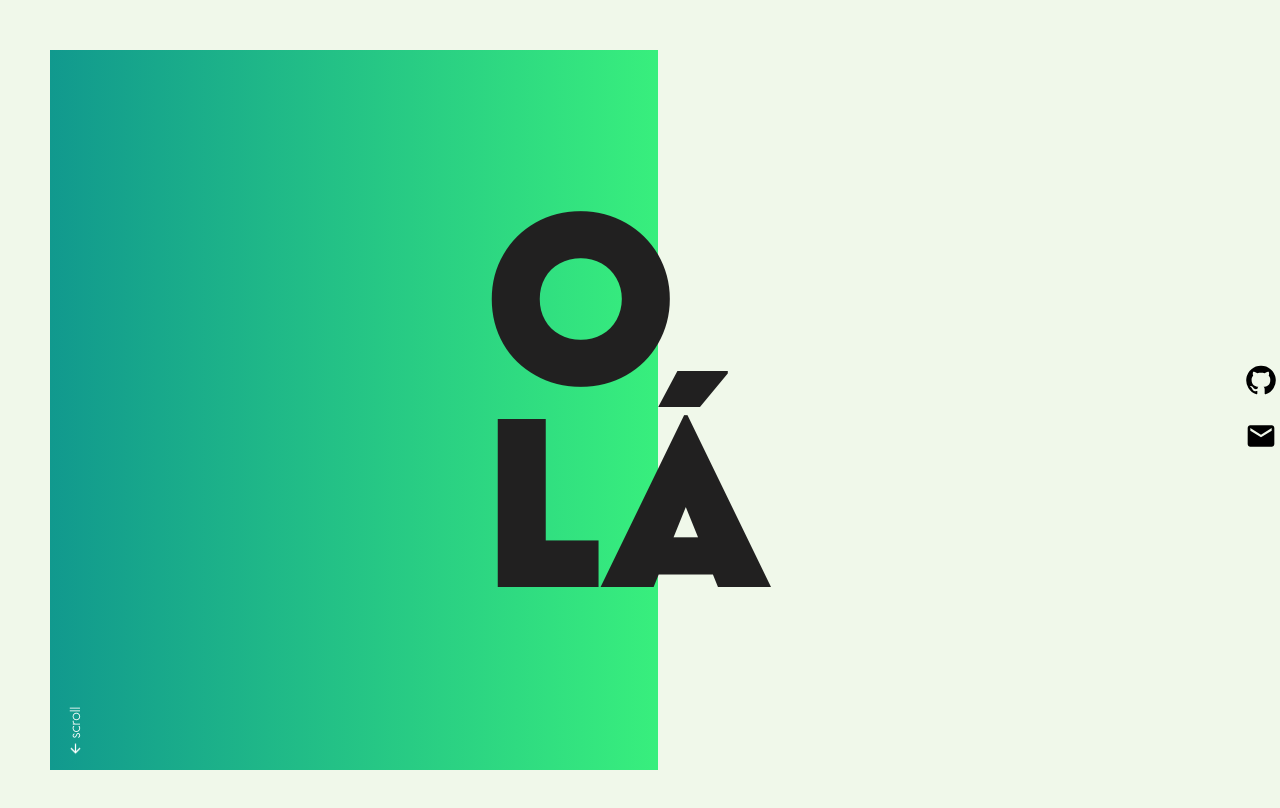
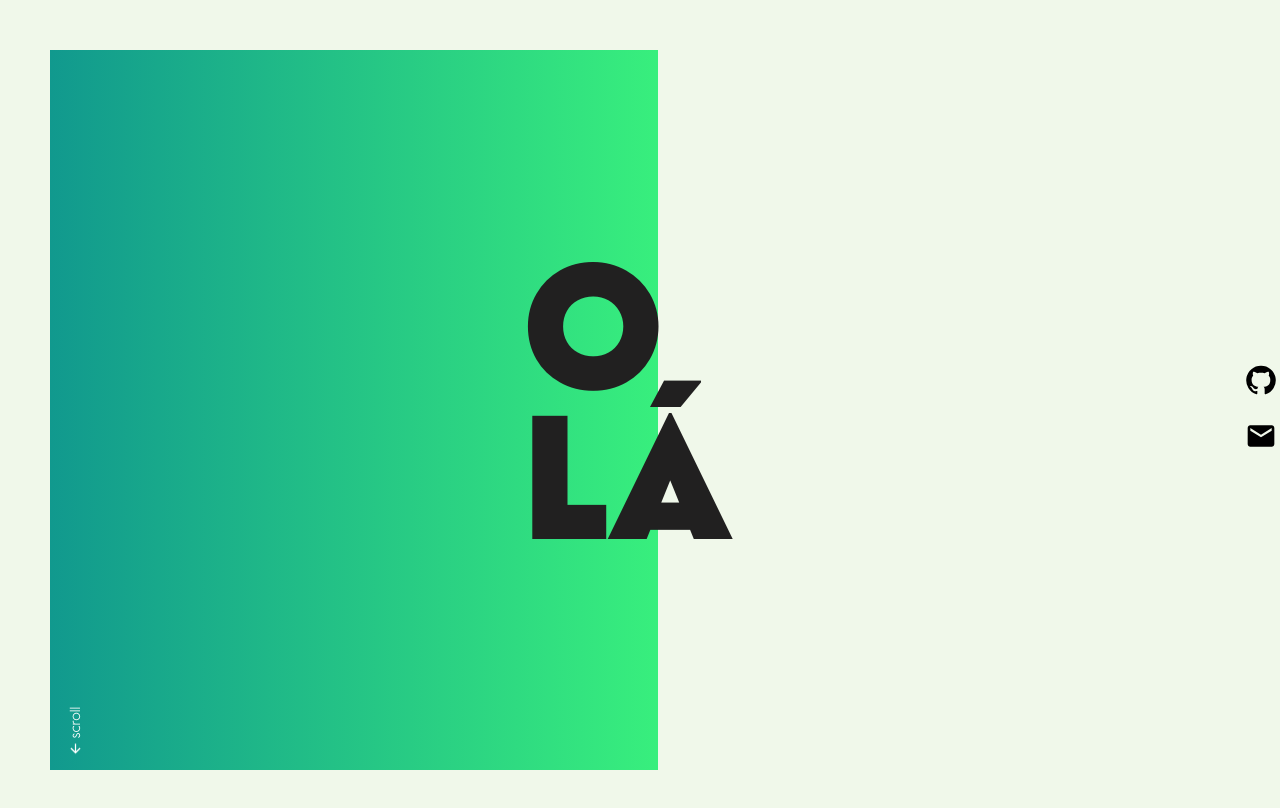
Before and after one commit to guibrbs/Portfolio-OLD, a React (Create React App) app: page / in a window 1280 px wide. Shown: the top 808 px of the page. Built offline with nearby package versions, Linux system fonts and the light colour scheme.

Commit message:
Commit alteração no tamanho das fontes

```diff
--- a/src/App.js
+++ b/src/App.js
@@ -9,6 +9,28 @@ import Apresentation from "./Apresentation";
 export default () => {
 
     const [movement, setMovement] = useState(false);
+    const projects = [
+        {
+            link: "https://guibrbs.github.io/ProjetoNetflix/",
+            img: "https://www.caviarcriativo.com/wp-content/uploads/2020/06/Significados-da-Marca-Netflix.gif",
+            name: "Clone Netflix",
+            info: [
+                "React Js",
+                "HTML",
+                "CSS3"
+            ]
+        },
+        {
+            link: "https://guibrbs.github.io/calculadora/",
+            img: "https://media.giphy.com/media/3o85xFdBA27p6TJWgM/giphy.gif",
+            name: "Calculator",
+            info: [
+                "React Js",
+                "HTML",
+                "CSS3"
+            ]
+        }
+    ]
 
     useEffect(() => {
         const scrollListener = () => {
@@ -26,7 +48,6 @@ export default () => {
     return (
         <section>
             <div className={"white--margin"}>
-
                 {/* eslint-disable-next-line jsx-a11y/anchor-has-content */}
                 <a href={"https://github.com/guibrbs"} target={"_blank"} rel={"noreferrer"} style={{color: "black"}}><GitHubIcon className={"icons"} style={{fontSize: 32}}/></a>
                 <a href={"mailto: mrguilhermeferreira@gmail.com"} target={"_blank"} rel={"noreferrer"} style={{color: "black"}}><EmailIcon className={"icons"} style={{fontSize: 32}}/></a>
@@ -43,32 +64,21 @@ export default () => {
                         <p className={"letters--white"}>e este é o meu portfólio, onde poderá </p>
                         <p className={"letters--white"}>encontrar alguns de meus projetos.</p>
                     </div>
-                    <div className={movement ? "content--about--movement" : "content--about"}>
-                        <a href={"https://guibrbs.github.io/ProjetoNetflix/"} target={"_blank"} rel={"noreferrer"}>
-                            <img
-                                src={"https://www.caviarcriativo.com/wp-content/uploads/2020/06/Significados-da-Marca-Netflix.gif"}
-                                alt={"Clone Netflix"} width={150}/>
-                        </a>
-                        <div className={"info"}>
-                            <p id={"white"}>Clone Netflix</p>
-                            <p>React Js</p>
-                            <p>HTML</p>
-                            <p>CSS3</p>
+                    {projects.map(project => (
+                        <div className={movement ? "content--about--movement" : "content--about"}>
+                            <a href={project.link} target={"_blank"} rel={"noreferrer"}>
+                                <img
+                                    src={project.img}
+                                    alt={project.name} width={150}/>
+                            </a>
+                            <div className={"info"}>
+                                <p id={"white"}>{project.name}</p>
+                                {project.info.map(info => (
+                                    <p>{info}</p>
+                                ))}
+                            </div>
                         </div>
-                    </div>
-                    <div className={movement ? "content--about--movement" : "content--about"}>
-                        <a href={"https://guibrbs.github.io/calculadora/"} target={"_blank"} rel={"noreferrer"}>
-                            <img
-                                src={"https://media.giphy.com/media/3o85xFdBA27p6TJWgM/giphy.gif"}
-                                alt={"Calculator"} width={150} height={90}/>
-                        </a>
-                        <div className={"info"}>
-                            <p id={"white"}>Calculator</p>
-                            <p>React Js</p>
-                            <p>HTML</p>
-                            <p>CSS3</p>
-                        </div>
-                    </div>
+                    ))}
                 </div>
             </div>
             <div className={movement ? "letters--apresentation--movement" : "letters--apresentation"}>
--- a/src/Apresentation.css
+++ b/src/Apresentation.css
@@ -17,7 +17,6 @@
     font-family: "SuperaGothic-UltraBlack", sans-serif;
     color: #212020;
     transition: all ease 0.5s;
-
     -webkit-animation-name: hvr-wobble-vertical;
     animation-name: hvr-wobble-vertical;
     -webkit-animation-duration: 1s;
@@ -92,3 +91,23 @@
         transform: translateY(0) ;
     }
 }
+@media screen and (max-width: 1680px){
+    .hvr-wobble-vertical, .squish, .movement{
+        font-size: 13rem;
+    }
+}
+@media only screen and (max-width: 1600px){
+    .hvr-wobble-vertical, .squish, .movement{
+        font-size: 13rem;
+    }
+}
+@media only screen and (max-width: 1280px){
+    .hvr-wobble-vertical, .squish, .movement{
+        font-size: 11rem;
+    }
+}
+@media only screen and (max-width: 1200px){
+    .hvr-wobble-vertical, .squish, .movement{
+        font-size: 9rem;
+    }
+}
```
